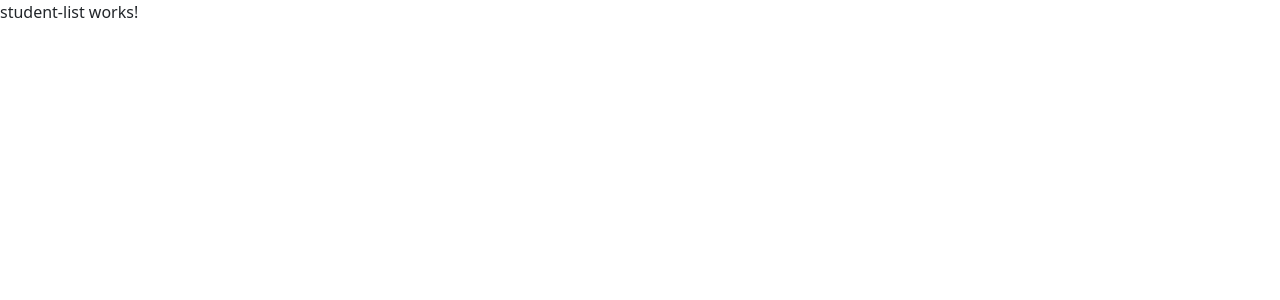
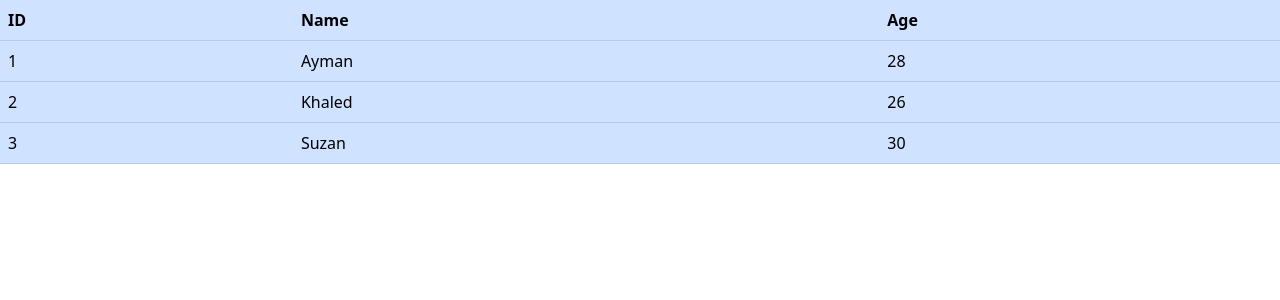
Before and after one commit to AymanSalah1994/StudentsCRUD-Angular, an Angular app: page / in a window 1280 px wide. Shown: the top 300 px of the page. Built offline with nearby package versions, Linux system fonts and the light colour scheme.

Commit message:
List Component

```diff
--- a/angular.json
+++ b/angular.json
@@ -26,7 +26,7 @@
             ],
             "styles": [
               "src/styles.css" ,
-              "./node_modules/bootstrap/dist/bootstrap.css"
+              "./node_modules/bootstrap/dist/css/bootstrap.css"
             ],
             "scripts": []
           },
--- a/src/app/student/student-list/student-list.component.html
+++ b/src/app/student/student-list/student-list.component.html
@@ -1 +1,18 @@
-<p>student-list works!</p>
+<div class="table-responsive">
+  <table class="table table-primary">
+    <thead>
+      <tr>
+        <th scope="col">ID</th>
+        <th scope="col">Name</th>
+        <th scope="col">Age</th>
+      </tr>
+    </thead>
+    <tbody>
+      <tr class="" *ngFor="let item of students">
+        <td scope="row">{{item.id}}</td>
+        <td>{{item.name}}</td>
+        <td>{{item.age}}</td>
+      </tr>
+    </tbody>
+  </table>
+</div>
--- a/src/app/student/student-list/student-list.component.ts
+++ b/src/app/student/student-list/student-list.component.ts
@@ -1,10 +1,20 @@
 import { Component } from '@angular/core';
+import { Student } from 'src/app/_models/student';
 
 @Component({
   selector: 'app-student-list',
   templateUrl: './student-list.component.html',
   styleUrls: ['./student-list.component.css']
 })
+
+//
 export class StudentListComponent {
 
+  students : Student[] = [
+    // A List Of Students
+    new Student(1,"Ayman" , 28) ,
+    new Student(2,"Khaled" , 26),
+    new Student(3,"Suzan" , 30)
+  ] ;
+
 }
```
